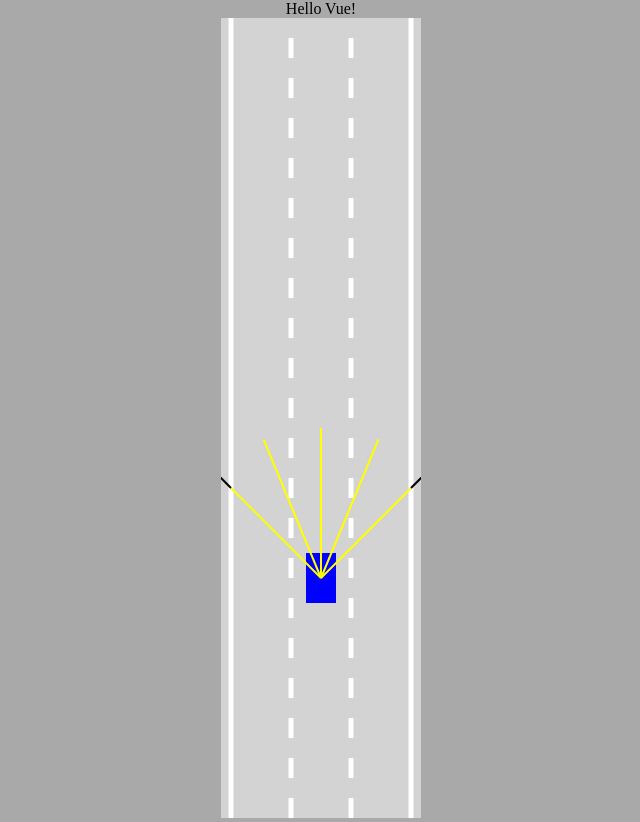
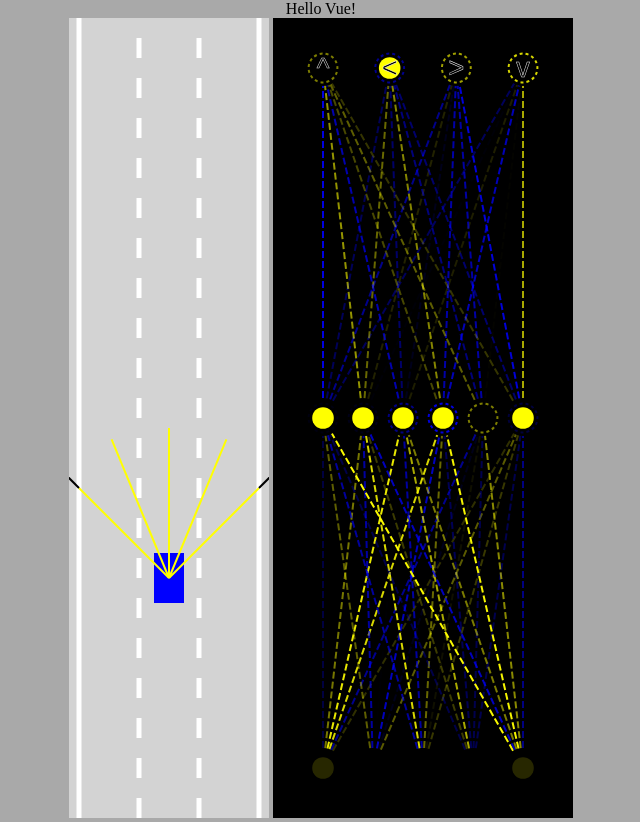
Before and after one commit to seanlau555/self-driving-car-js, a plain HTML site: page index.html in a window 1280 px wide. Shown: the whole page, without its empty margins (319-959 px from the left). Drawn offline with nearby package versions, Linux system fonts and the light colour scheme.

Commit message:
part 7 add brain and visual

```diff
--- a/car.js
+++ b/car.js
@@ -12,8 +12,13 @@ class Car {
 		this.angle=0;
 		this.damaged=false;
 
+		this.useBrain = controlType == "AI"
+
 		if (controlType != "DUMMY") {
 			this.sensor = new Sensor(this)
+			this.brain = new NeuralNetwork(
+				[this.sensor.rayCount, 6, 4]
+			)
 		}
 		this.controls = new Controls(controlType)
 	}
@@ -25,6 +30,16 @@ class Car {
 		}
 		if (this.sensor){
 			this.sensor.update(roadBorders, traffic)
+			const offsets = this.sensor.readings.map(s=>
+				s==null?0:1-s.offset
+			)
+			const outputs=NeuralNetwork.feedForward(offsets,this.brain)
+			if(this.useBrain) {
+				this.controls.forward = outputs[0]
+				this.controls.left = outputs[1]
+				this.controls.right = outputs[2]
+				this.controls.reverse = outputs[3]
+			}
 		}
 	}
 	#accessDamage(roadBorders, traffic) {
--- a/index.html
+++ b/index.html
@@ -7,7 +7,10 @@
 </head>
 <body>
 	<div id="app">{{message}}</div>
-	<canvas id="myCanvas"></canvas>
+	<canvas id="carCanvas"></canvas>
+	<canvas id="networkCanvas"></canvas>
+	<script src="visualizer.js"></script>
+	<script src="network.js"></script>
 	<script src="sensor.js"></script>
 	<script src="utils.js"></script>
 	<script src="road.js"></script>
--- a/main.js
+++ b/main.js
@@ -1,31 +1,41 @@
-const canvas = document.getElementById("myCanvas")
-canvas.width = 200;
+const carCanvas = document.getElementById("carCanvas")
+carCanvas.width = 200;
+const networkCanvas = document.getElementById("networkCanvas")
+networkCanvas.width = 300;
 
-const ctx = canvas.getContext("2d")
-const road = new Road(canvas.width/2, canvas.width*0.9)
-const car = new Car(road.getLaneCenter(1), 100, 30, 50, "KEYS")
+const carCtx = carCanvas.getContext("2d")
+const networkCtx = networkCanvas.getContext("2d")
+
+const road = new Road(carCanvas.width/2, carCanvas.width*0.9)
+const car = new Car(road.getLaneCenter(1), 100, 30, 50, "AI")
 const traffic = [
 	new Car(road.getLaneCenter(1), -100, 30, 50, "DUMMY", 2)
 ]
 
-function animate() {
+function animate(time) {
 	traffic.forEach((_, i) => {
 		traffic[i].update(road.borders, [])
 	})
 
 	car.update(road.borders, traffic)
-	canvas.height = window.innerHeight;
 
-	ctx.save()
-	ctx.translate(0, -car.y+canvas.height*0.7)
+	carCanvas.height = window.innerHeight;
+	networkCanvas.height = window.innerHeight;
 
-	road.draw(ctx)
+	carCtx.save()
+	carCtx.translate(0, -car.y+carCanvas.height*0.7)
+
+	road.draw(carCtx)
 	traffic.forEach((_, i) => {
-		traffic[i].draw(ctx, "red")
+		traffic[i].draw(carCtx, "red")
 	})
-	car.draw(ctx, "blue")
+	car.draw(carCtx, "blue")
 
-	ctx.restore()
+	carCtx.restore()
+
+	networkCtx.lineDashOffset=-time/50
+	Visualizer.drawNetwork(networkCtx, car.brain)
+
 	requestAnimationFrame(animate)
 }
 
--- /dev/null
+++ b/network.js
@@ -0,0 +1,67 @@
+class NeuralNetwork{
+  constructor(neuronCounts) {
+    this.levels=[]
+    for(let i=0; i<neuronCounts.length-1; i++){
+      this.levels.push(new Level(
+        neuronCounts[i], neuronCounts[i+1]
+      ))
+    }
+  }
+  static feedForward(givenInputs, network){
+    let outputs=Level.feedForward(
+      givenInputs, network.levels[0]
+    )
+    for (let i=1; i<network.levels.length; i++) {
+      outputs=Level.feedForward(
+        outputs, network.levels[i]
+      )
+    }
+    return outputs
+  }
+}
+
+
+class Level{
+  constructor(inputCount, outputCount){
+    this.inputs = new Array(inputCount);
+    this.outputs = new Array(outputCount);
+    this.biases = new Array(outputCount);
+
+    this.weights = [];
+    for (let i=0; i<inputCount; i++) {
+      this.weights[i] = new Array(outputCount);
+    }
+
+    Level.#randomize(this)
+  }
+
+  static #randomize(level) {
+    for (let i=0; i<level.inputs.length; i++){
+      for (let j=0; j<level.outputs.length; j++){
+        level.weights[i][j]=Math.random()*2-1;
+      }
+    }
+    for (let i=0; i<level.biases.length; i++){
+      level.biases[i]=Math.random()*2-1;
+    }
+  }
+
+  static feedForward(givenInputs, level){
+    for (let i=0; i<level.inputs.length; i++){
+      level.inputs[i]=givenInputs[i]
+    }
+    for (let i=0; i<level.outputs.length; i++){
+      let sum=0;
+      for (let j=0; j<level.inputs.length; j++){
+        sum+=level.inputs[j]*level.weights[j][i];
+      }
+      // sum of output whether is greater than bias
+      if (sum>level.biases[i]){
+        level.outputs[i]=1;
+      }else{
+        level.outputs[i]=0;
+      }
+    }
+    return level.outputs;
+  }
+}
--- a/style.css
+++ b/style.css
@@ -5,6 +5,10 @@ body {
 	text-align: center;
 }
 
-#myCanvas {
+#networkCanvas {
+	background: black;
+}
+
+#carCanvas {
 	background: lightgray;
 }
--- a/utils.js
+++ b/utils.js
@@ -38,3 +38,11 @@ function polysIntersect(poly1, poly2){
     }
     return false;
 }
+
+function getRGBA(value){
+    const alpha=Math.abs(value);
+    const R=value<0?0:255;
+    const G=R;
+    const B=value>0?0:255;
+    return "rgba("+R+","+G+","+B+","+alpha+")";
+}
--- /dev/null
+++ b/visualizer.js
@@ -0,0 +1,110 @@
+class Visualizer{
+    static drawNetwork(ctx,network){
+        const margin=50;
+        const left=margin;
+        const top=margin;
+        const width=ctx.canvas.width-margin*2;
+        const height=ctx.canvas.height-margin*2;
+
+        const levelHeight=height/network.levels.length;
+
+        for(let i=network.levels.length-1;i>=0;i--){
+            const levelTop=top+
+                lerp(
+                    height-levelHeight,
+                    0,
+                    network.levels.length==1
+                        ?0.5
+                        :i/(network.levels.length-1)
+                );
+
+            ctx.setLineDash([7,3]);
+            Visualizer.drawLevel(ctx,network.levels[i],
+                left,levelTop,
+                width,levelHeight,
+                i==network.levels.length-1
+                  ?['^','<','>','v']
+                    :[]
+            );
+        }
+    }
+
+    static drawLevel(ctx,level,left,top,width,height,outputLabels){
+        const right=left+width;
+        const bottom=top+height;
+
+        const {inputs,outputs,weights,biases}=level;
+
+        for(let i=0;i<inputs.length;i++){
+            for(let j=0;j<outputs.length;j++){
+                ctx.beginPath();
+                ctx.moveTo(
+                    Visualizer.#getNodeX(inputs,i,left,right),
+                    bottom
+                );
+                ctx.lineTo(
+                    Visualizer.#getNodeX(outputs,j,left,right),
+                    top
+                );
+                ctx.lineWidth=2;
+                ctx.strokeStyle=getRGBA(weights[i][j]);
+                ctx.stroke();
+            }
+        }
+
+        const nodeRadius=18;
+        for(let i=0;i<inputs.length;i++){
+            const x=Visualizer.#getNodeX(inputs,i,left,right);
+            ctx.beginPath();
+            ctx.arc(x,bottom,nodeRadius,0,Math.PI*2);
+            ctx.fillStyle="black";
+            ctx.fill();
+            ctx.beginPath();
+            ctx.arc(x,bottom,nodeRadius*0.6,0,Math.PI*2);
+            ctx.fillStyle=getRGBA(inputs[i]);
+            ctx.fill();
+        }
+
+        for(let i=0;i<outputs.length;i++){
+            const x=Visualizer.#getNodeX(outputs,i,left,right);
+            ctx.beginPath();
+            ctx.arc(x,top,nodeRadius,0,Math.PI*2);
+            ctx.fillStyle="black";
+            ctx.fill();
+            ctx.beginPath();
+            ctx.arc(x,top,nodeRadius*0.6,0,Math.PI*2);
+            ctx.fillStyle=getRGBA(outputs[i]);
+            ctx.fill();
+
+            ctx.beginPath();
+            ctx.lineWidth=2;
+            ctx.arc(x,top,nodeRadius*0.8,0,Math.PI*2);
+            ctx.strokeStyle=getRGBA(biases[i]);
+            ctx.setLineDash([3,3]);
+            ctx.stroke();
+            ctx.setLineDash([]);
+
+            if(outputLabels[i]){
+                ctx.beginPath();
+                ctx.textAlign="center";
+                ctx.textBaseline="middle";
+                ctx.fillStyle="black";
+                ctx.strokeStyle="white";
+                ctx.font=(nodeRadius*1.5)+"px Arial";
+                ctx.fillText(outputLabels[i],x,top+nodeRadius*0.1);
+                ctx.lineWidth=0.5;
+                ctx.strokeText(outputLabels[i],x,top+nodeRadius*0.1);
+            }
+        }
+    }
+
+    static #getNodeX(nodes,index,left,right){
+        return lerp(
+            left,
+            right,
+            nodes.length==1
+                ?0.5
+                :index/(nodes.length-1)
+        );
+    }
+}
```
